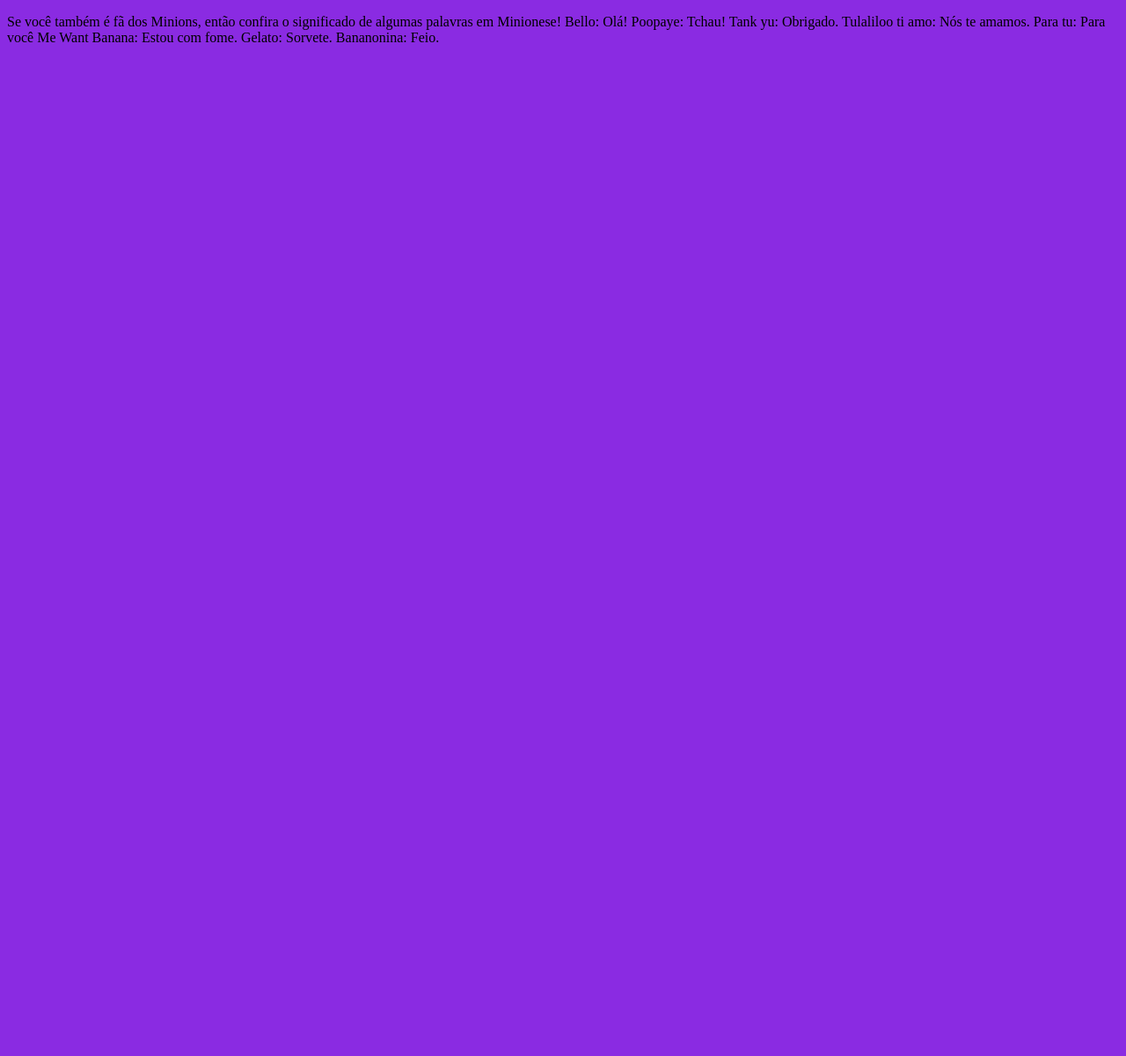
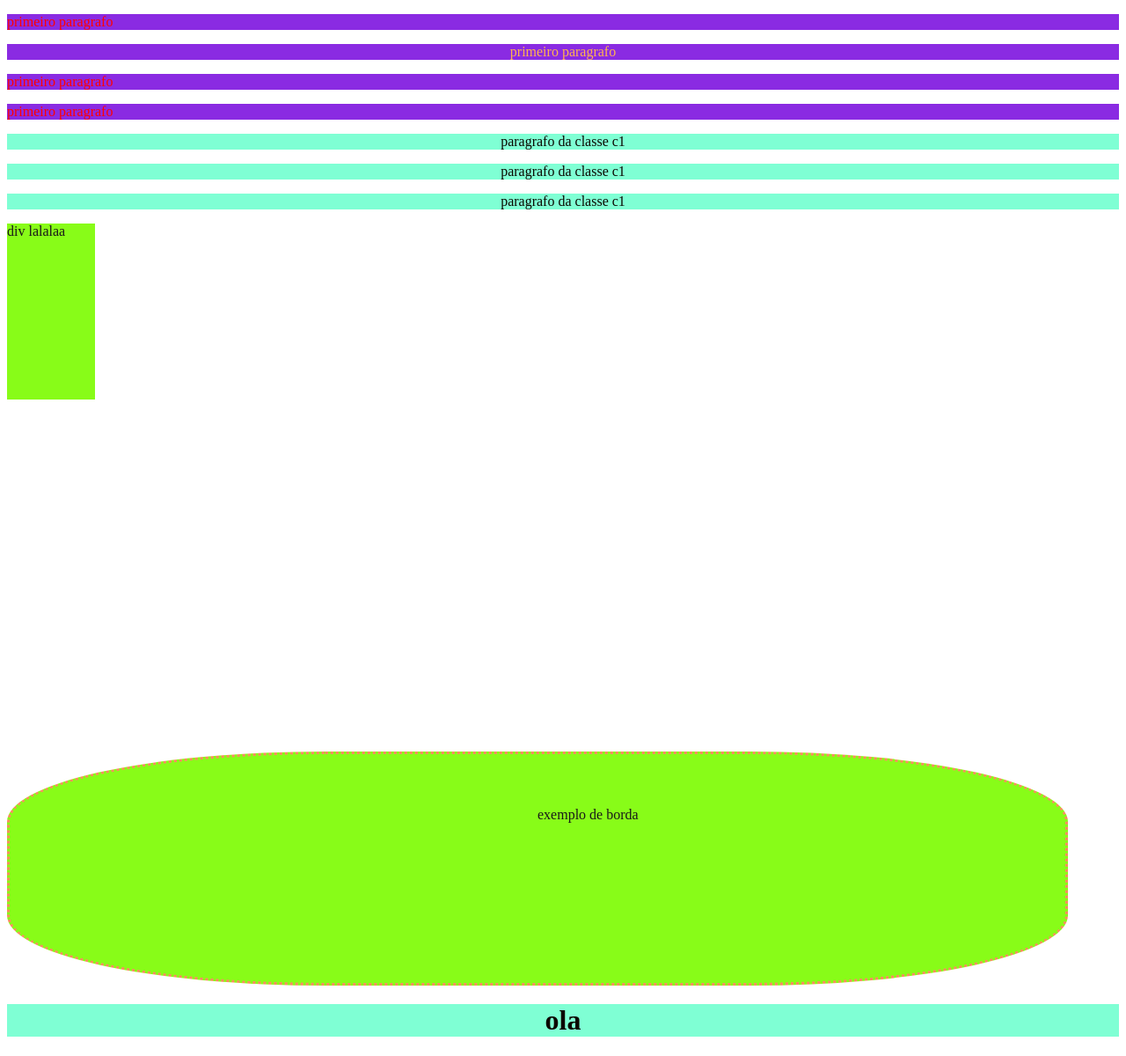
Before and after one commit to cauamauricio/psw-1, a plain HTML site: page aula-30-10/index.html in a window 1280 px wide. Shown: the whole page at 88% size. Before the commit the page ends 800 px from the top, so only its background shows below. Drawn offline with Linux system fonts and the light colour scheme.

Commit message:
aula de funções

```diff
--- a/aula-30-10/index.html
+++ b/aula-30-10/index.html
@@ -7,14 +7,23 @@
     <title>aula-30-10</title>
 </head>
 <body>
-    <p>Se você também é fã dos Minions, então confira o significado de algumas palavras em Minionese!
-        Bello: Olá!
-        Poopaye: Tchau!
-        Tank yu: Obrigado.
-        Tulaliloo ti amo: Nós te amamos.
-        Para tu: Para você
-        Me Want Banana: Estou com fome.
-        Gelato: Sorvete.
-        Bananonina: Feio.</p>
+    <p>primeiro paragrafo</p>
+    <p id="p1"> primeiro paragrafo</p>
+    <p>primeiro paragrafo</p>
+    <p>primeiro paragrafo</p>
+
+
+    <p class="c1"> paragrafo da classe c1</p>
+    <p class="c1"> paragrafo da classe c1</p>
+    <p class="c1"> paragrafo da classe c1</p>
+
+
+    <div> div lalalaa</div>
+
+    <div id="d1"> exemplo de borda</div>
+
+    <h1 class="c1"> ola </h1>
+
+
 </body>
 </html>
--- a/aula-30-10/styles.css
+++ b/aula-30-10/styles.css
@@ -1,9 +1,33 @@
-body{
-
+p{
     background-color: blueviolet;
+    color: rgb(255, 0, 0);
+}
+#p1{
+    background-color: blueviolet;
+    text-align: center;
+    color:rgb(255, 179, 80);
+}
+.c1 {
+    background-color: aquamarine;
+    text-align:center;
+    color:rgb(12, 7, 1);
+}
+div {
+    width: 100px;
+    height: 200px;
+    background-color: lawngreen;
+    opacity: 0.9;
 }
 
-p{
-    background-color: blueviolet;
+#d1 {
+    border-style:dotted;
+    width: 600px;
+    border-color: coral;
+    border-radius: 30%;
+    padding-top: 60px;
+    padding-left: 600px;
+    margin-top: 400px;
+
+
 
 }
```
